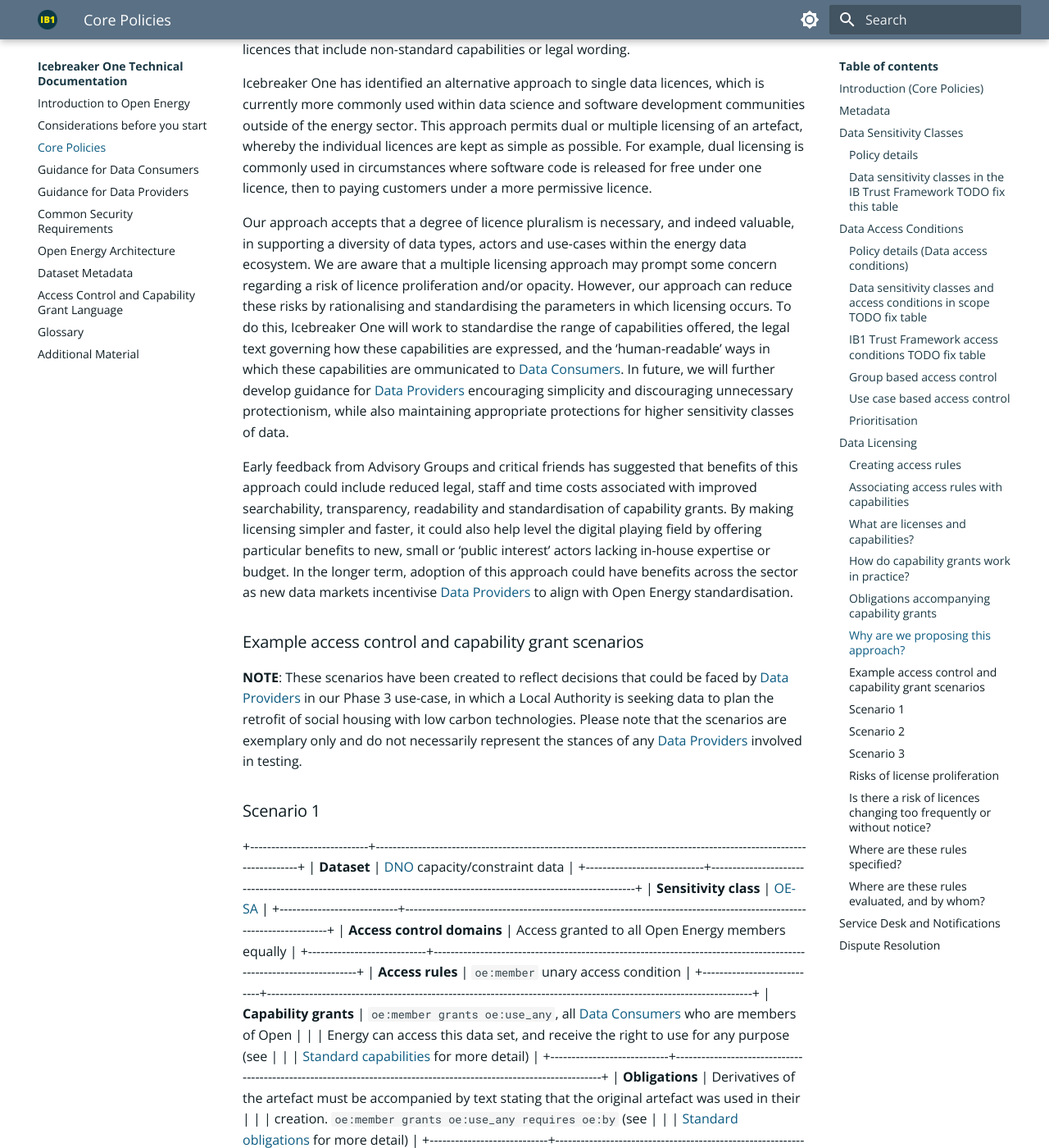
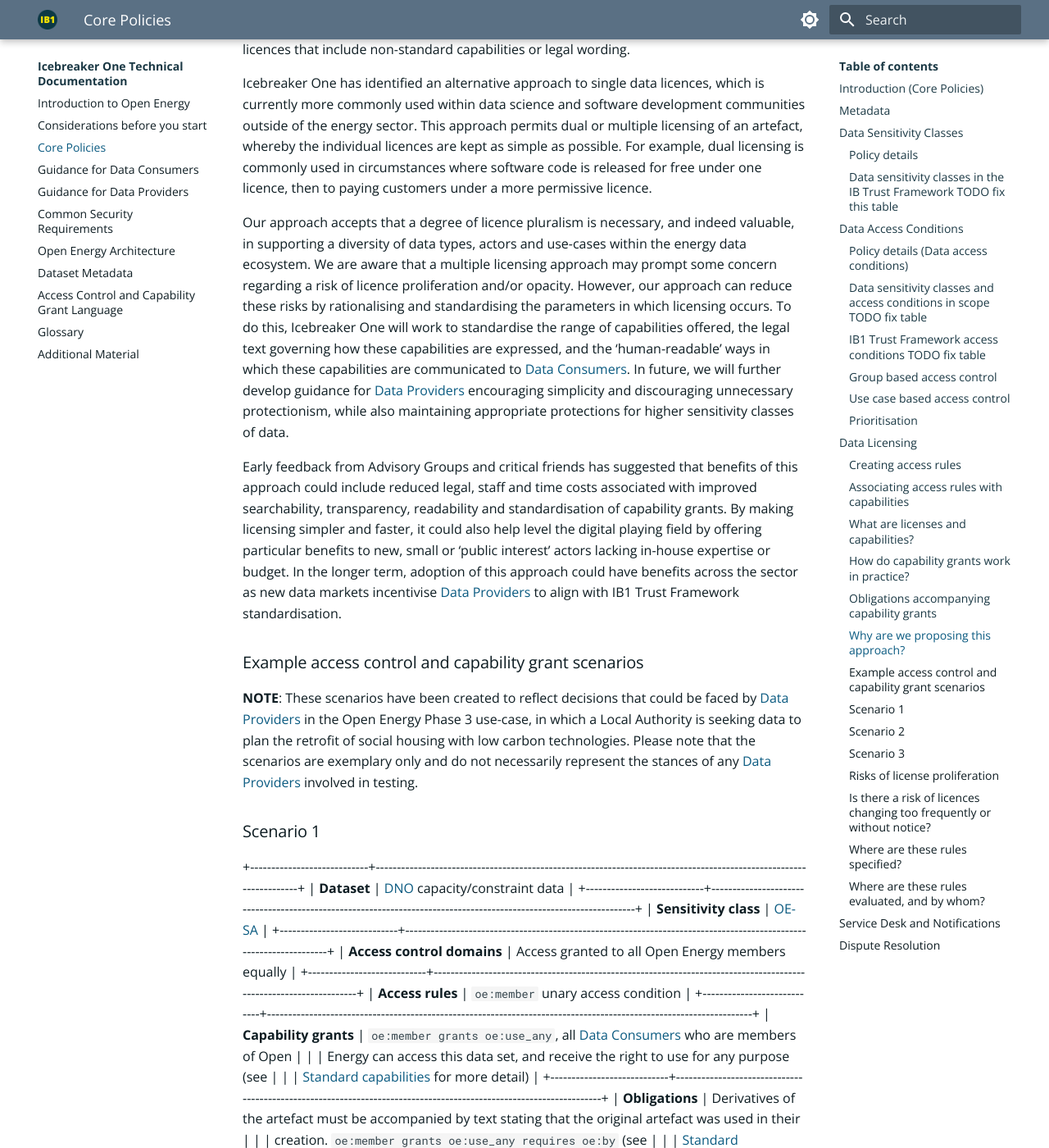
Before and after one commit to icebreakerone/ib1-technical-docs, an MkDocs documentation site: the page built from docs/ops_guidelines/common_policies.md, in a window 1280 px wide and 1400 px high, scrolled down 10144 px. Shown: the whole window at 82% size. Built offline with MkDocs 1.6.1 and Material for MkDocs 9.7.7, drawn with Linux system fonts in a browser that asks for light colours; the version menu is left out.

Commit message:
docs/ops_guidelines/common_policies.md updated from https://stackedit.net/

```diff
--- a/docs/ops_guidelines/common_policies.md
+++ b/docs/ops_guidelines/common_policies.md
@@ -310,23 +310,14 @@
 Icebreaker One has identified an alternative approach to single data licences, which is currently more commonly used within
 data science and software development communities outside of the energy sector. This approach permits dual or multiple licensing of an artefact, whereby the individual licences are kept as simple as possible. For example, dual licensing is commonly used in circumstances where software code is released for free under one licence, then to paying customers under a more permissive licence.
 
-Our approach accepts that a degree of licence pluralism is necessary, and indeed valuable, in supporting a diversity of data types, actors and use-cases within the energy data ecosystem. We are aware that a multiple licensing approach may prompt some concern regarding a risk of licence proliferation and/or opacity. However, our approach can reduce these risks by rationalising and standardising the parameters in which licensing occurs. To do this, Icebreaker One will work to standardise the range of capabilities offered, the legal text governing how these capabilities are expressed, and the ‘human-readable’ ways in which these capabilities are  ommunicated to [Data Consumers](../glossary.md#term-Data-Consumer). In future, we will further
-develop guidance for [Data Providers](../glossary.md#term-Data-Provider) encouraging simplicity and discouraging unnecessary protectionism, while also
-maintaining appropriate protections for higher sensitivity classes of data.
+Our approach accepts that a degree of licence pluralism is necessary, and indeed valuable, in supporting a diversity of data types, actors and use-cases within the energy data ecosystem. We are aware that a multiple licensing approach may prompt some concern regarding a risk of licence proliferation and/or opacity. However, our approach can reduce these risks by rationalising and standardising the parameters in which licensing occurs. To do this, Icebreaker One will work to standardise the range of capabilities offered, the legal text governing how these capabilities are expressed, and the ‘human-readable’ ways in which these capabilities are  communicated to [Data Consumers](../glossary.md#term-Data-Consumer). In future, we will further develop guidance for [Data Providers](../glossary.md#term-Data-Provider) encouraging simplicity and discouraging unnecessary protectionism, while also maintaining appropriate protections for higher sensitivity classes of data.
 
 Early feedback from Advisory Groups and critical friends has suggested that benefits of this approach could include
-reduced legal, staff and time costs associated with improved searchability, transparency, readability and
-standardisation of capability grants. By making licensing simpler and faster, it could also help level the digital
-playing field by offering particular benefits to new, small or ‘public interest’ actors lacking in-house expertise
-or budget. In the longer term, adoption of this approach could have benefits across the sector as new data markets
-incentivise [Data Providers](../glossary.md#term-Data-Provider) to align with Open Energy standardisation.
+reduced legal, staff and time costs associated with improved searchability, transparency, readability and standardisation of capability grants. By making licensing simpler and faster, it could also help level the digital playing field by offering particular benefits to new, small or ‘public interest’ actors lacking in-house expertise or budget. In the longer term, adoption of this approach could have benefits across the sector as new data markets incentivise [Data Providers](../glossary.md#term-Data-Provider) to align with IB1 Trust Framework standardisation.
 
 ### Example access control and capability grant scenarios
 
-**NOTE**: These scenarios have been created to reflect decisions that could be faced by [Data Providers](../glossary.md#term-Data-Provider) in our Phase 3 use-case,
-in which a Local Authority is seeking data to plan the retrofit of social housing with low carbon technologies.
-Please note that the scenarios are exemplary only and do not necessarily represent the stances of any [Data Providers](../glossary.md#term-Data-Provider)
-involved in testing.
+**NOTE**: These scenarios have been created to reflect decisions that could be faced by [Data Providers](../glossary.md#term-Data-Provider) in the Open Energy Phase 3 use-case, in which a Local Authority is seeking data to plan the retrofit of social housing with low carbon technologies. Please note that the scenarios are exemplary only and do not necessarily represent the stances of any [Data Providers](../glossary.md#term-Data-Provider) involved in testing.
 
 ### Scenario 1
 
```
Also changed, not shown: other parts of docs/ops_guidelines/common_policies.md (+1 -1 lines).
